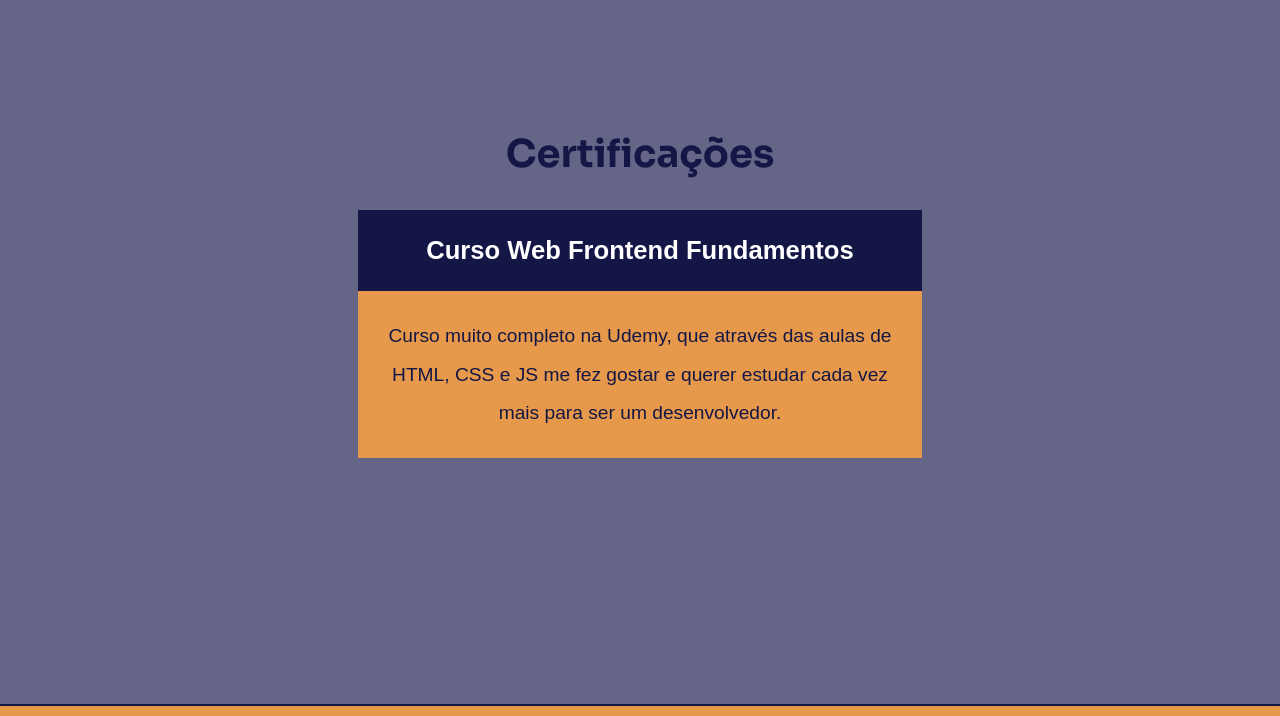
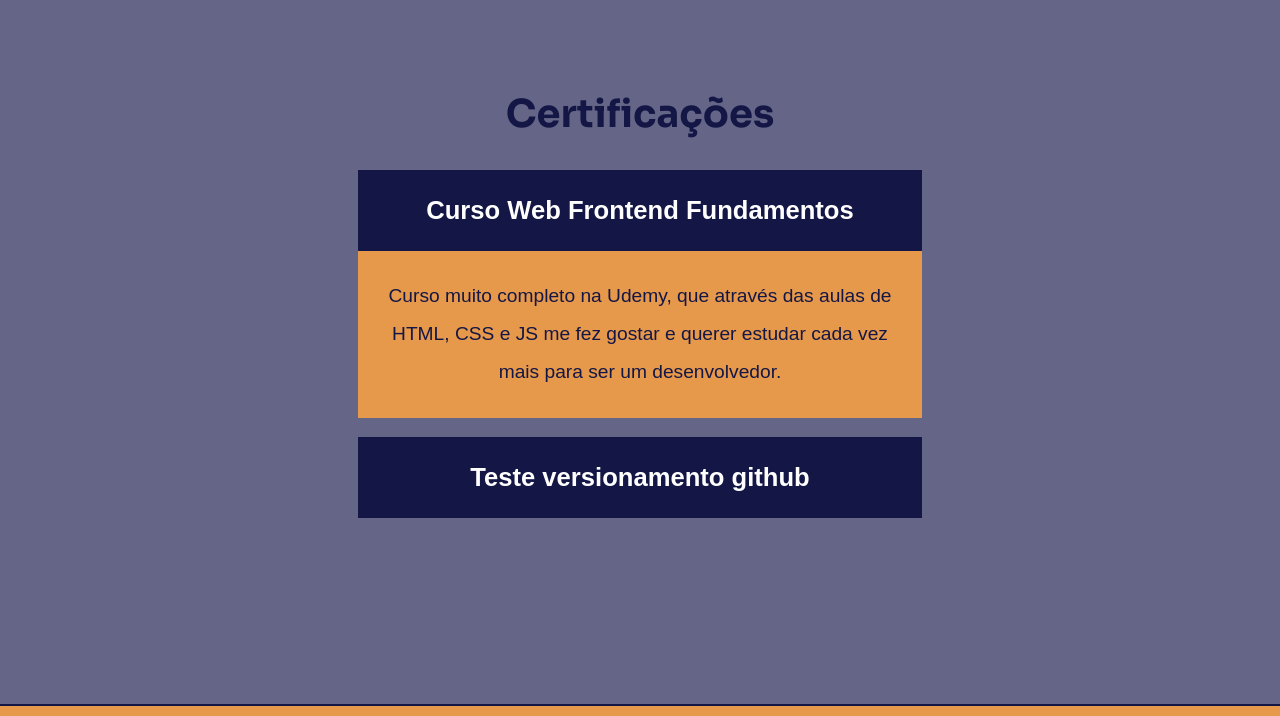
Before and after one commit to Gabscf/Meu-site, a plain HTML site: page portfólio.html in a window 1280 px wide. Shown: the part 2936-3652 px from the top of the page. Drawn offline with Linux system fonts and the light colour scheme; a web font is replaced by a local one.

Commit message:
Update
Including paragraph

```diff
--- a/portfólio.html
+++ b/portfólio.html
@@ -198,6 +198,7 @@
                 <p class="p-cert2">Curso muito completo na Udemy, que através
                     das aulas de HTML, CSS e JS me fez gostar e querer estudar
                     cada vez mais para ser um desenvolvedor.</p>
+                <p class="p-cert">Teste versionamento github</p>
             </div>
 
         </section>
```
